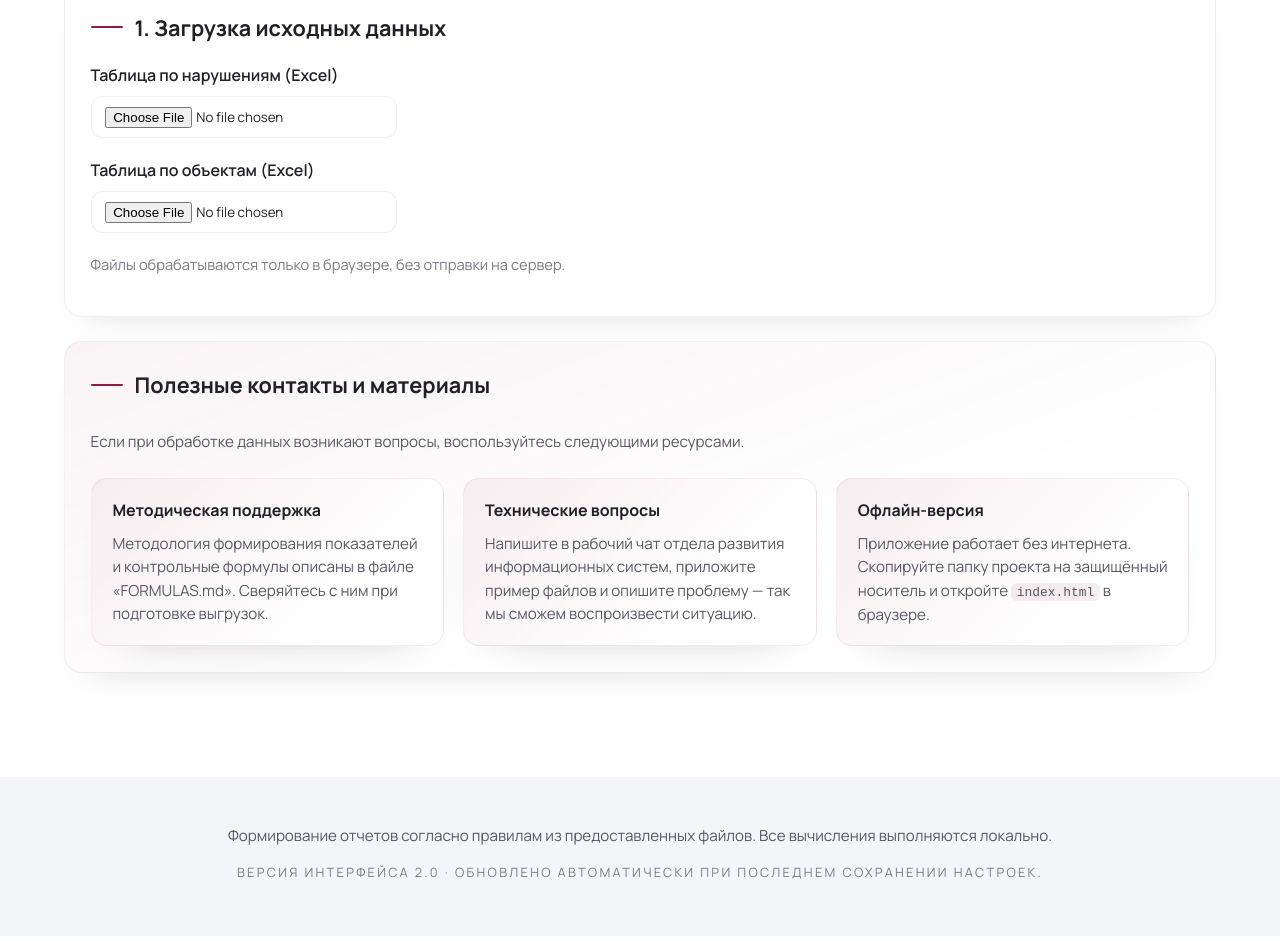
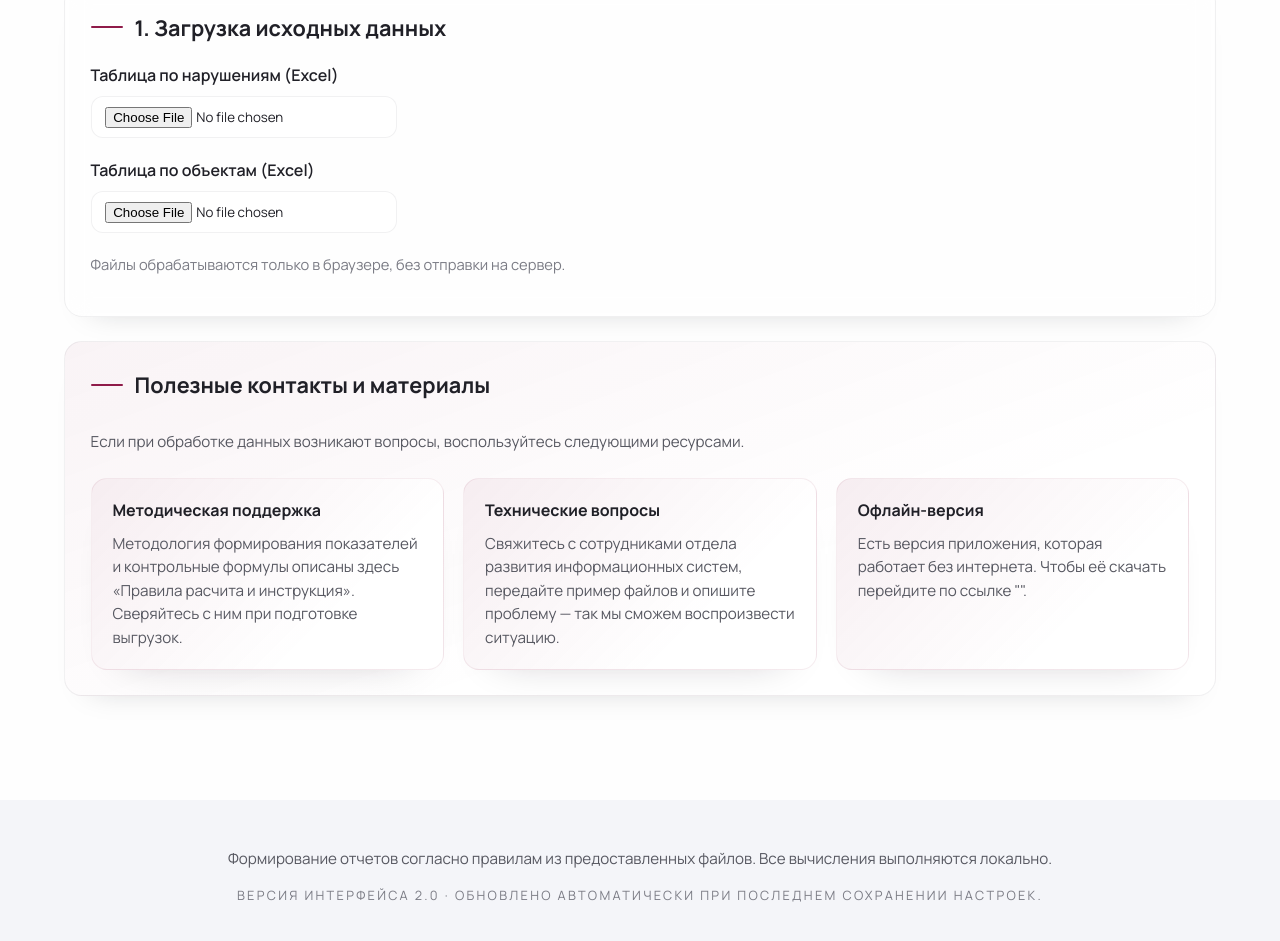
Before and after one commit to CrabopuluS/OATI_table_maker, a plain HTML site: page index.html in a window 1280 px wide. Shown: the part 1097-2038 px from the top of the page. Drawn offline with Linux system fonts and the light colour scheme.

Commit message:
Update index.html

```diff
--- a/index.html
+++ b/index.html
@@ -296,15 +296,15 @@
         <div class="support-grid">
           <article class="support-tile">
             <h3>Методическая поддержка</h3>
-            <p>Методология формирования показателей и контрольные формулы описаны в файле «FORMULAS.md». Сверяйтесь с ним при подготовке выгрузок.</p>
+            <p>Методология формирования показателей и контрольные формулы описаны здесь «Правила расчита и инструкция». Сверяйтесь с ним при подготовке выгрузок.</p>
           </article>
           <article class="support-tile">
             <h3>Технические вопросы</h3>
-            <p>Напишите в рабочий чат отдела развития информационных систем, приложите пример файлов и опишите проблему — так мы сможем воспроизвести ситуацию.</p>
+            <p>Свяжитесь с сотрудниками отдела развития информационных систем, передайте пример файлов и опишите проблему — так мы сможем воспроизвести ситуацию.</p>
           </article>
           <article class="support-tile">
             <h3>Офлайн-версия</h3>
-            <p>Приложение работает без интернета. Скопируйте папку проекта на защищённый носитель и откройте <code>index.html</code> в браузере.</p>
+            <p>Есть версия приложения, которая работает без интернета. Чтобы её скачать перейдите по ссылке "".</p>
           </article>
         </div>
       </section>
```
